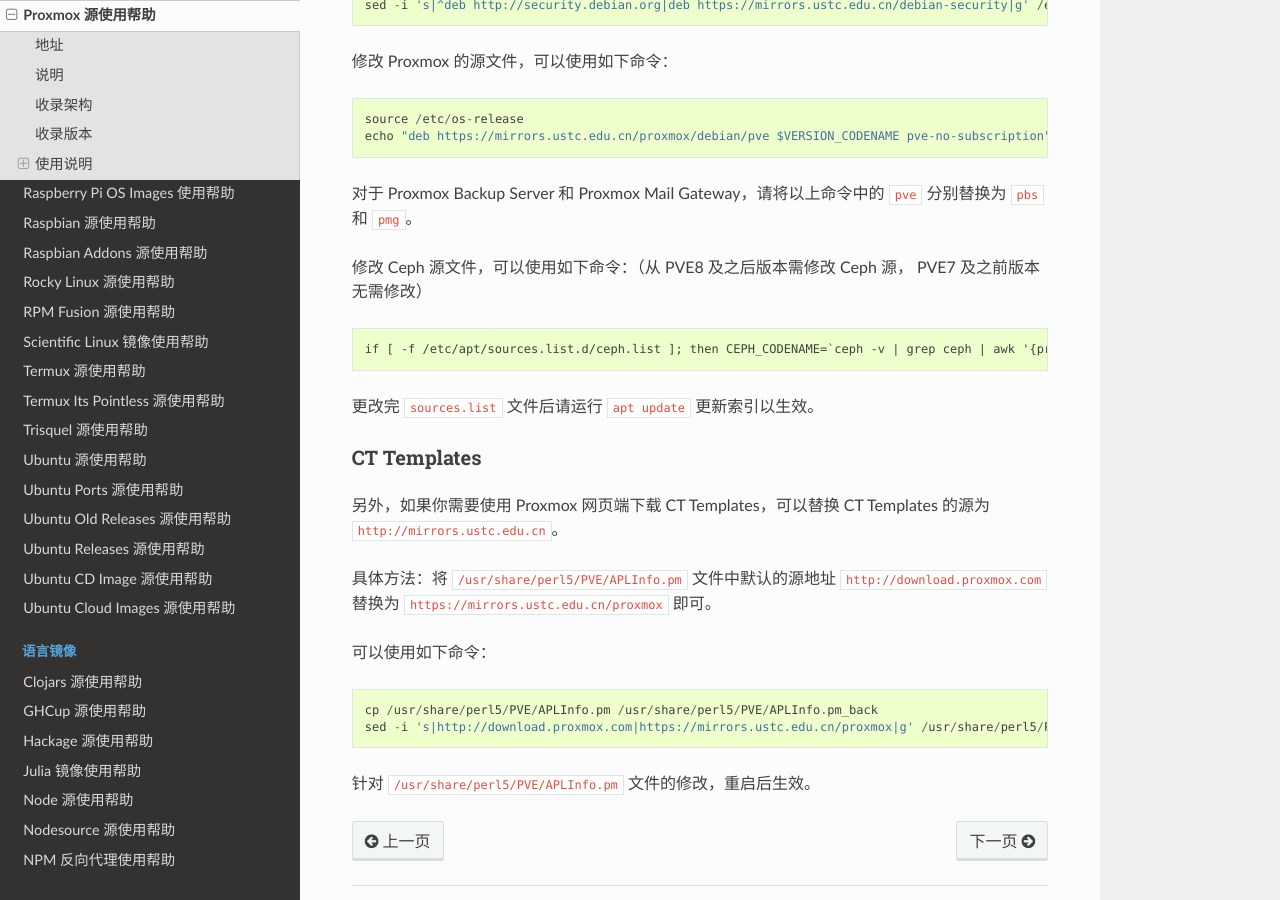
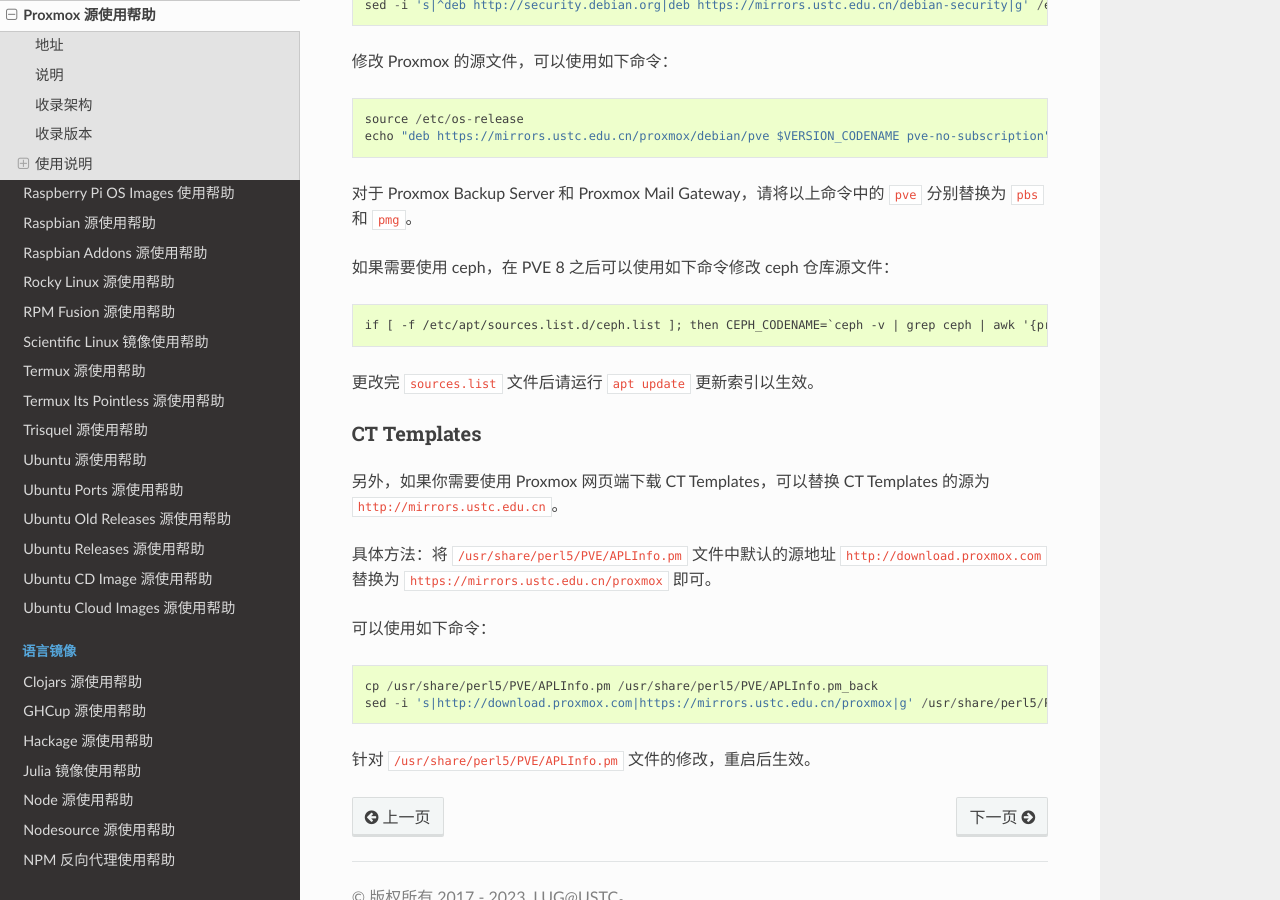
Before and after one commit to ustclug/mirrorhelp, a Sphinx documentation site: the page built from source/proxmox.rst, in a window 1280 px wide and 900 px high, scrolled down 963 px. Built offline with Sphinx 7.4.7 and the Read the Docs theme 2.0.0, drawn with Linux system fonts in a browser that asks for light colours; pages that are not in the unit, such as notebooks, are missing from menus.

Commit message:
proxmox: polish description about ceph repo

```diff
--- a/source/proxmox.rst
+++ b/source/proxmox.rst
@@ -52,7 +52,7 @@
 
 对于 Proxmox Backup Server 和 Proxmox Mail Gateway，请将以上命令中的 ``pve`` 分别替换为 ``pbs`` 和 ``pmg``。
 
-修改 Ceph 源文件，可以使用如下命令：（从 PVE8 及之后版本需修改 Ceph 源， PVE7 及之前版本无需修改）
+如果需要使用 ceph，在 PVE 8 之后可以使用如下命令修改 ceph 仓库源文件：
 
 ::
 
```
